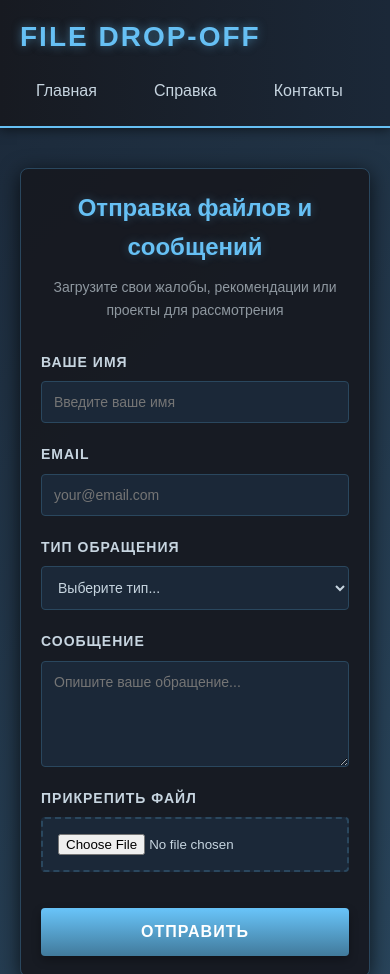
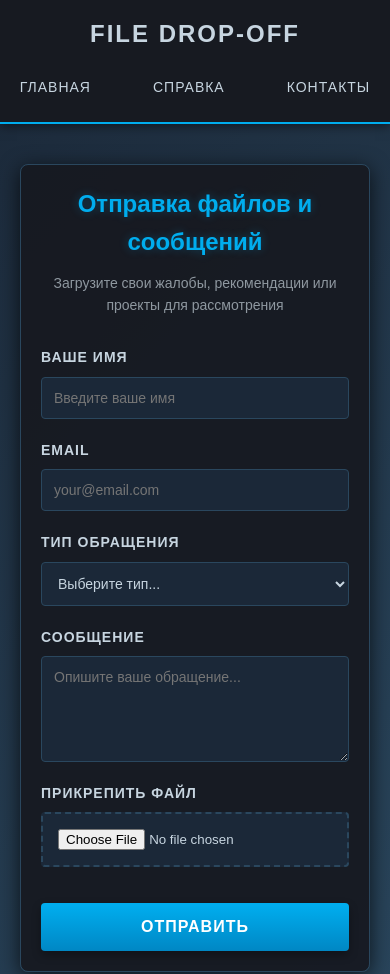
Before and after one commit to meshka000/file-dropoff, a plain HTML site: page index.html in a window 390 px wide. Shown: the top 974 px of the page. Drawn offline with Linux system fonts and the light colour scheme.

Commit message:
Steam-style header updateUpdate stile.css

```diff
--- a/stile.css
+++ b/stile.css
@@ -19,26 +19,34 @@ body {
     flex-direction: column;
 }
 
-/* Header */
+/* Header - Steam Style */
 .header {
-    background: linear-gradient(to right, #171a21 0%, #1b2838 100%);
-    padding: 20px 40px;
+    background: #171a21;
+    padding: 15px 40px;
     box-shadow: 0 2px 10px rgba(0, 0, 0, 0.5);
-    border-bottom: 2px solid #66c0f4;
+    border-bottom: 2px solid #00adee;
+    display: flex;
+    justify-content: space-between;
+    align-items: center;
 }
 
 .logo {
-    color: #66c0f4;
-    font-size: 28px;
+    color: #c7d5e0;
+    font-size: 24px;
     font-weight: bold;
     letter-spacing: 2px;
-    text-shadow: 0 0 10px rgba(102, 192, 244, 0.5);
+    text-transform: uppercase;
+    transition: color 0.3s ease;
+}
+
+.logo:hover {
+    color: #00adee;
 }
 
 .nav {
-    margin-top: 10px;
     display: flex;
-    gap: 25px;
+    gap: 30px;
+    align-items: center;
 }
 
 .nav-link {
@@ -47,11 +55,15 @@ body {
     padding: 8px 16px;
     transition: all 0.3s ease;
     border-radius: 3px;
+    font-size: 14px;
+    text-transform: uppercase;
+    letter-spacing: 1px;
 }
 
 .nav-link:hover {
-    background: #66c0f4;
-    color: #1b2838;
+    background: #00adee;
+    color: #171a21;
+    transform: translateY(-2px);
 }
 
 /* Main Content */
@@ -74,11 +86,11 @@ body {
 }
 
 .title {
-    color: #66c0f4;
+    color: #00adee;
     font-size: 32px;
     margin-bottom: 10px;
     text-align: center;
-    text-shadow: 0 0 10px rgba(102, 192, 244, 0.3);
+    text-shadow: 0 0 10px rgba(0, 173, 238, 0.3);
 }
 
 .subtitle {
@@ -125,8 +137,8 @@ body {
 .form-input:focus,
 .form-select:focus,
 .form-textarea:focus {
-    border-color: #66c0f4;
-    box-shadow: 0 0 10px rgba(102, 192, 244, 0.3);
+    border-color: #00adee;
+    box-shadow: 0 0 10px rgba(0, 173, 238, 0.3);
 }
 
 .form-textarea {
@@ -146,19 +158,19 @@ body {
 }
 
 .form-file:hover {
-    border-color: #66c0f4;
+    border-color: #00adee;
     background: #2a475e;
 }
 
 .file-info {
     margin-top: 8px;
-    color: #66c0f4;
+    color: #00adee;
     font-size: 13px;
 }
 
 /* Submit Button */
 .btn-submit {
-    background: linear-gradient(to bottom, #67c1f5 5%, #417a9b 100%);
+    background: linear-gradient(to bottom, #00adee 5%, #0087c4 100%);
     color: #fff;
     padding: 15px 30px;
     border: none;
@@ -173,9 +185,9 @@ body {
 }
 
 .btn-submit:hover {
-    background: linear-gradient(to bottom, #417a9b 5%, #67c1f5 100%);
+    background: linear-gradient(to bottom, #0087c4 5%, #00adee 100%);
     transform: translateY(-2px);
-    box-shadow: 0 6px 15px rgba(102, 192, 244, 0.4);
+    box-shadow: 0 6px 15px rgba(0, 173, 238, 0.4);
 }
 
 .btn-submit:active {
@@ -254,6 +266,13 @@ body {
 
     .header {
         padding: 15px 20px;
+        flex-direction: column;
+        gap: 15px;
+    }
+
+    .nav {
+        width: 100%;
+        justify-content: center;
     }
 
     .title {
```
